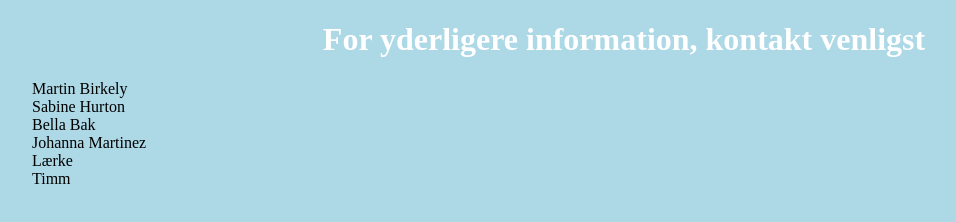
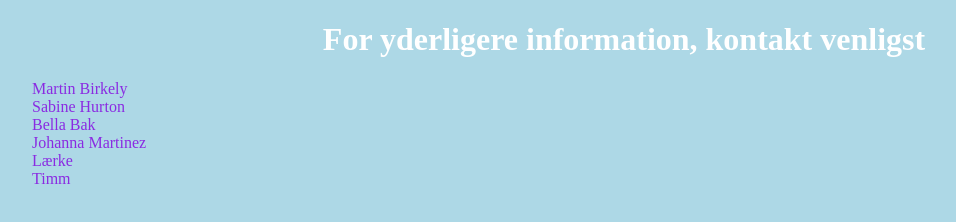
Before and after one commit to martinbirkely/Projekt-4, a plain HTML site: page contact.html in a window 1280 px wide. Shown: the whole page, without its empty margins (16-972 px from the left). Drawn offline with Linux system fonts and the light colour scheme.

Commit message:
ændring af div
farveændring i farve

```diff
--- a/style.css
+++ b/style.css
@@ -11,3 +11,8 @@ body {
     font-family: verdana;
     font-size: 20px;
   }
+
+  div {
+    align-items: center;
+    color: blueviolet;
+  }
```
